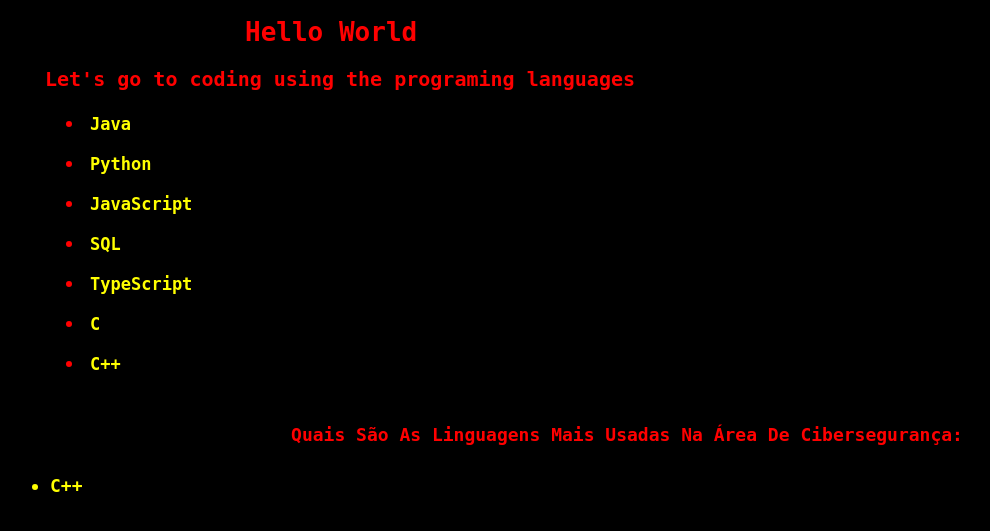
After one commit to zKaizer95/Classroom, a PHP site: page / in a window 1280 px wide. The commit adds this page. Shown: the top 531 px of the page, without its empty margins (13-1003 px from the left). Run offline with PHP 8.4, Linux system fonts and the light colour scheme.

Commit message:
Site com css

```diff
--- /dev/null
+++ b/CSS/index.html
@@ -0,0 +1,41 @@
+<!DOCTYPE html>
+<html lang="en">
+<head>
+    <meta charset="UTF-8">
+    <meta name="viewport" content="width=device-width, initial-scale=1.0">
+    <title>Document</title>
+    <link href="/css/style.css" rel="stylesheet" type="text/css">
+
+</head>
+<body>
+    <h1>
+        Hello World
+    </h1>
+
+    <h3 id="linguagens">
+        Let's go to coding using the programing languages
+
+        <ul>
+            <li><p>Java</p></li>
+            <li><p>Python</p></li>
+            <li><p>JavaScript</p></li>
+            <li><p>SQL</p></li>
+            <li><p>TypeScript</p></li>
+            <li><p>C</p></li>
+            <li><p>C++</p></li>
+
+        </ul>
+    </h3>
+
+    <h4>
+        Quais são as linguagens mais usadas na área de cibersegurança:
+    </h4>
+
+    <h5>
+        <ul>
+            <li>C++</li>
+        </ul>
+    </h5>
+
+</body>
+</html>
--- a/CSS/style.css
+++ b/CSS/style.css
@@ -1,21 +1,23 @@
-/* início da programação CSS */
+body{
+    background-color: black;
 
-body{
-    background: #000000; margin-top: auto; margin-left: 450px; margin-right: 200px;
+    }
+h1{
+    color: red; font-family: monospace; margin-left: 250px; margin-right: 100px;
 }
 
 h3{
-    color: rgb(255, 0, 0); font-family: monospace; font-size: 20px; letter-spacing: 2.0px;margin-left: 50px;
-}
-
-h2{
-    color: rgb(255, 0, 0); font-family: monospace; font-size: 20px; letter-spacing: 1.0px;margin-left: 10px;
+    color: red; font-family: monospace; margin-left: 50px; margin-right: 100px; font-size: 20px;
 }
 
 p{
-    color: rgb(255, 0, 0); font-family: monospace; font-size: 15px; letter-spacing: 1.0px; margin-left: 20px;
+    color: yellow; font-family: monospace; margin-left: 5px; margin-right: 100px; font-size: 17px;
 }
 
-pre{
-    color: lawngreen; font-family: monospace; font-size: 30px;
+h4{
+    color: red; font-family: monospace; text-align: center; margin-top: 50px; font-size: 18px; text-transform: capitalize; text-decoration: double;
 }
+
+h5{
+    color: yellow; font-family: monospace; margin-left: 15px; margin-right: 100px; font-size: 18px;
+}
```
